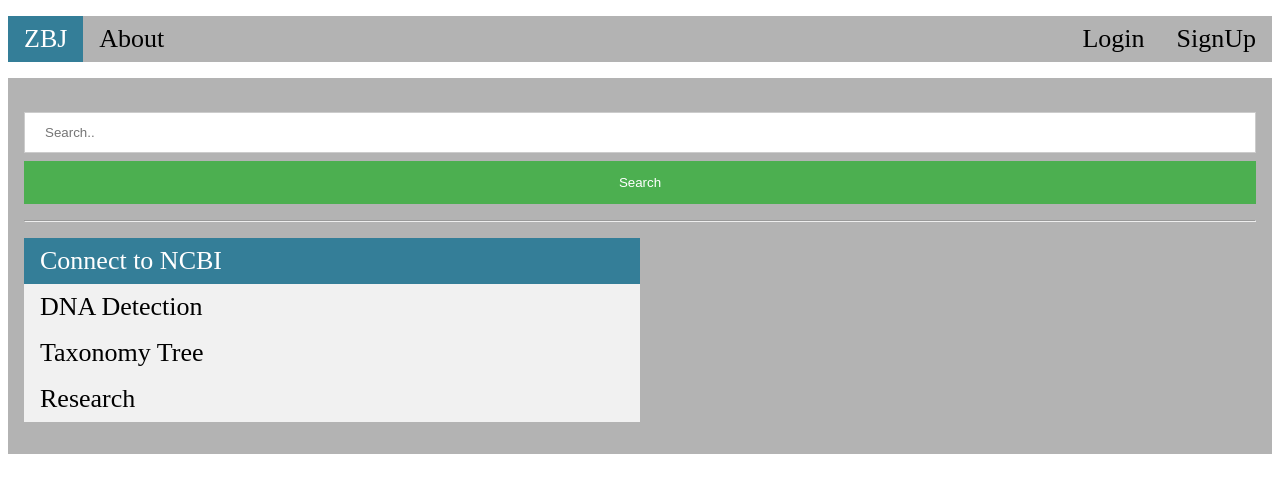
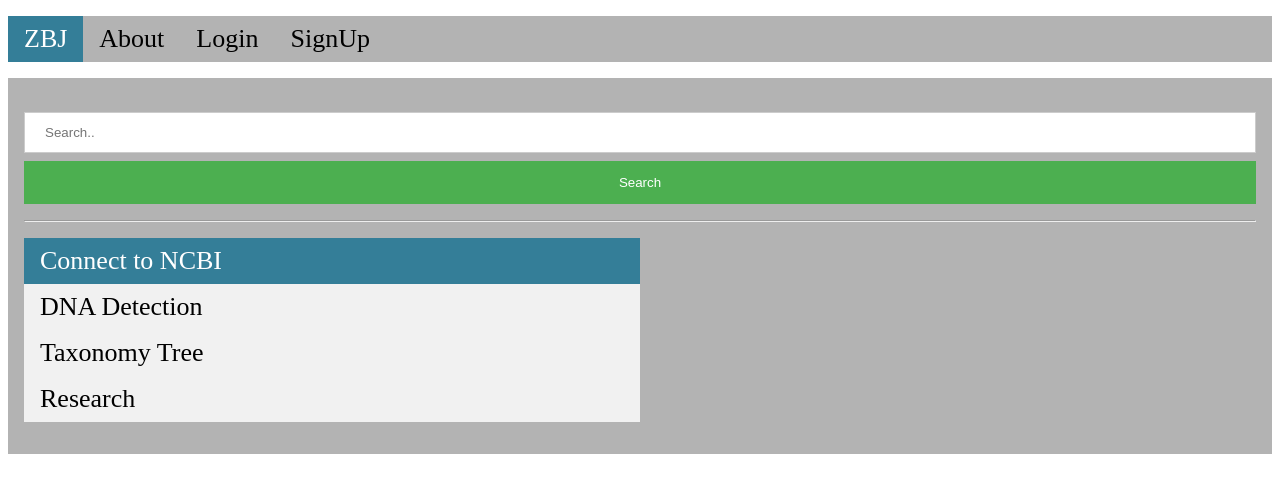
Before and after one commit to BhaaRizik/dna-Detection, a React (Create React App) app: page / in a window 1280 px wide. Shown: the top 492 px of the page. Built offline with nearby package versions, Linux system fonts and the light colour scheme.

Commit message:
dna-Detection

```diff
--- a/src/Component/Header.js
+++ b/src/Component/Header.js
@@ -46,22 +46,24 @@ changeState = ()=>{
 
   <BrowserRouter>
 
+<div id="myTopnav">
+         <ul className="horizUL" >
+           <li> <NavLink  className="home" onClick={this.changeState} to="/">ZBJ</NavLink> </li>
 
-         <ul className="horizUL" id="myTopnav">
-           <li> <NavLink  className="home" onClick={this.changeState} to="/">ZBJ</NavLink> </li>
-            <li><NavLink to="about">About  </NavLink></li>
-            <div className="goRight">
-                <li ><NavLink  to="logIn">Login </NavLink></li>
-                <li><NavLink   to="signUp">SignUp</NavLink></li>
-            </div>
+               <li><NavLink to="about">About</NavLink></li>
+
+                <li><NavLink  to="logIn"  className="goRight" className="goRightLogin">Login </NavLink></li>
+                <li><NavLink   to="signUp"  className="goRight" className="goRightSignup">SignUp</NavLink></li>
+
+
           </ul>
 
-          <a className="icon" onClick={() =>this.myFunction()} >
-         <i className="fa fa-bars"></i>
 
-      </a>
+      </div>
+      <a className="icon" onClick={() =>this.myFunction()} >
+               <i className="fa fa-bars"></i>
 
-
+           </a>
 
       <div className="container">
       <Switch>
--- a/src/Component/comp.css
+++ b/src/Component/comp.css
@@ -86,7 +86,7 @@ li a:hover:not(.active) {
 }
 
 .icon {
-    display: none;
+  display: none;
   }
 @media screen and (max-width: 500px) {
     .logo {
@@ -94,67 +94,6 @@ li a:hover:not(.active) {
        text-align: center;
     }
 }
-
-/*
-
-@media screen and (max-width: 500px) {
-    .topnav.responsive {position: relative;}
-    .topnav.responsive .icon {
-      position: absolute;
-      right: 0;
-      top: 0;
-    }
-
-}
-
-@media screen and (max-width: 500px){
-
-.topnav {
-    overflow: hidden;
-    background-color: rgb(255, 255, 255);
-    position: relative;
-  }
-.topnav #myTopnav {
-    display: none;
-  }
-
-.topnav a {
-    color: rgb(184, 15, 15);
-    padding:20px 16px;
-    text-decoration: none;
-    font-size: 17px;
-    display: block;
-  }
-
-  .horizUL.responsive li {
-    float: none;
-    display: block;
-    text-align: left;
-  }
-  .topnav a:hover {
-    background-color: #ddd;
-    color: black;
-  }
-
-  .topnav a.icon {
-    background: black;
-    display: block;
-    position: absolute;
-    left: 0;
-    top: 0;
-  }
-
-  .home{
-      width:100%;
-      text-align: center;
-      background-color: #347E98;
-  }
-
-.horizUL li {
-   float: none;
-}
-
-}*/
 
 @media screen and (max-width: 500px) {
   .horizUL li:not(:first-child) {
@@ -170,6 +109,7 @@ li a:hover:not(.active) {
 
   }
 
+
 }
 
 @media screen and (max-width: 500px) {
@@ -181,14 +121,17 @@ li a:hover:not(.active) {
     position: absolute;
     right: 0;
     top: 0;
+margin-top: 30;
   }
 
   .horizUL.responsive li {
     float: none;
     display: block;
     text-align: center;
+
   }
 
 
 
+
 }
--- a/src/DNA_DETECTION/Browse.js
+++ b/src/DNA_DETECTION/Browse.js
@@ -70,6 +70,7 @@ console.log(this.props.maxLen+"+"+this.props.minLen+"+"
               })
               .catch(function (error) {
                 console.log(error);
+                alert("Problem at the server\nTry later\n"+error);
               });
 
   return results;
```
